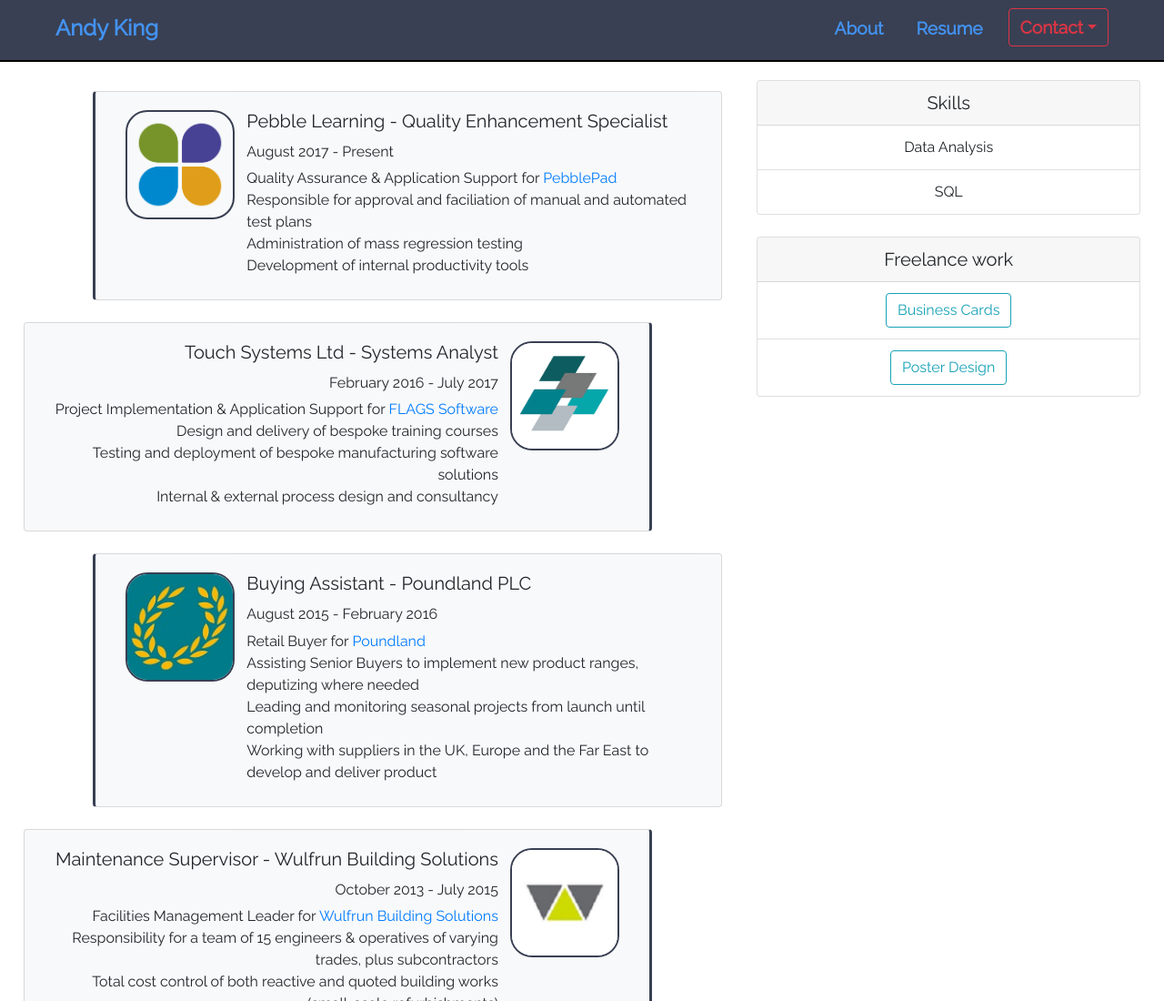
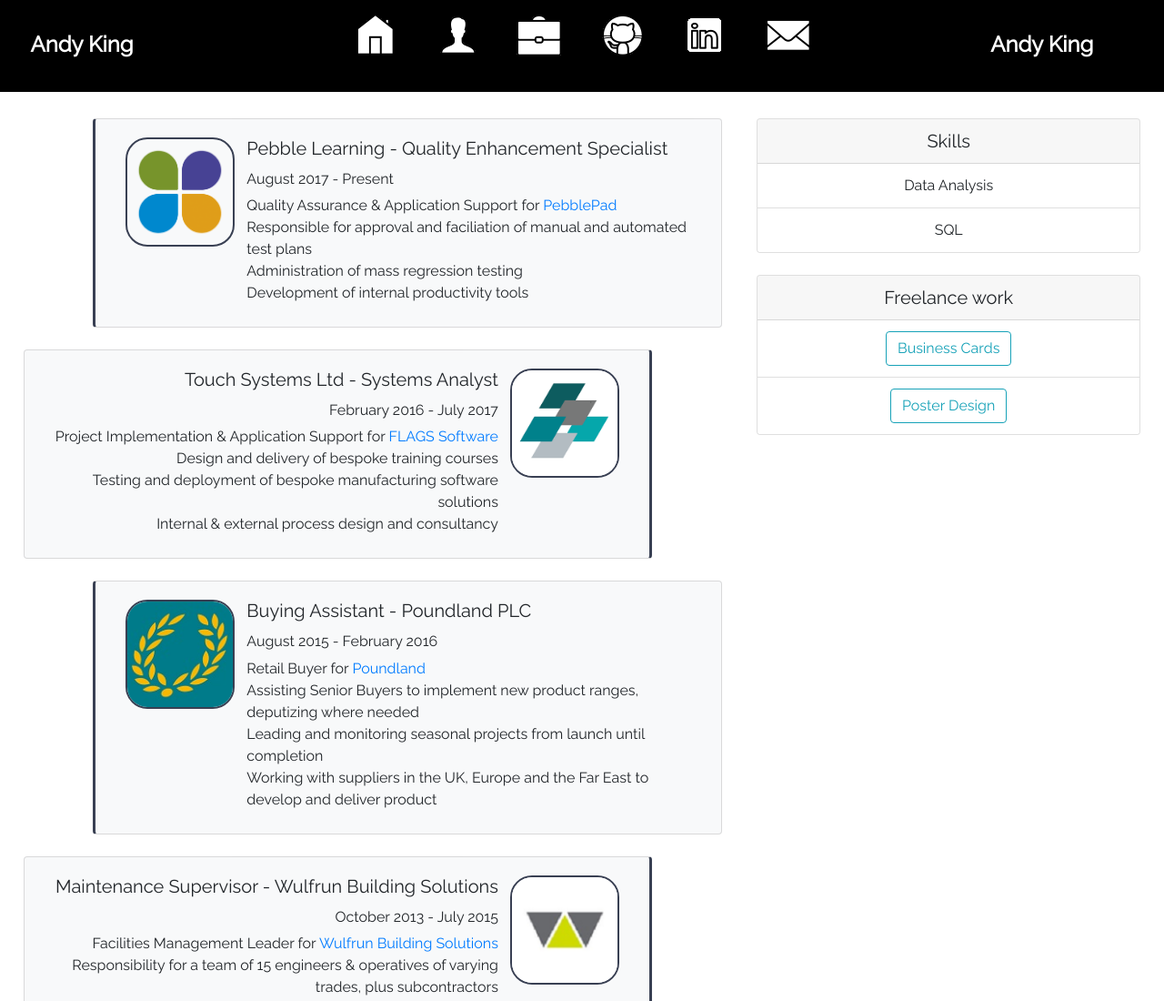
Before and after one commit to andykinguk/Resume, a plain HTML site: page resume.html in a window 1280 px wide. Shown: the top 1100 px of the page at 91% size. Drawn offline with Linux system fonts and the light colour scheme.

Commit message:
icons & behaviours
Todo:
* Left Hand div for Title
* RH Div for "built with x, accessibility, etc"
* Restore page behaviours
* Restore mobile functionality
* Aria tags

```diff
--- /dev/null
+++ b/css/navbar.css
@@ -0,0 +1,166 @@
+.navbar {
+    font-family: 'Raleway', arial, serif;
+    padding: 4px;
+  }
+
+.navbar-brand {
+    color: #ffffff;
+    font-weight: bold;
+    font-size: 1.5em;
+}
+
+.nav-link {
+    font-family: 'Fira Sans', sans-serif;
+    font-size: 15px;
+}
+
+.icon-nav {
+    margin-left: 14px;
+    margin-right: 14px;
+    padding: 4px;
+}
+
+.icon-nav img {
+    background-clip: content-box;
+    background-color: #ffffff;
+    padding: 2px;
+}
+
+.icon-nav span {
+    color: #000000;
+    text-align: center;
+    display: block;
+}
+
+
+.index:hover img {
+    background-color: #dc3545;
+    border-radius: 50%;
+    border:2px solid #dc3545;
+    padding: 0;
+}
+
+.index:hover span {
+    color: #ffffff;
+}
+
+
+.about:hover img {
+    background-color: #fd7e14;
+    border-radius: 50%;
+    border:2px solid #fd7e14;
+    padding: 0;
+}
+
+.about:hover span {
+    color: #ffffff;
+}
+
+
+.resume:hover img {
+    background-color: #ffc107;
+    border-radius: 50%;
+    border:2px solid #ffc107;
+    padding: 0;
+}
+
+.resume:hover span {
+    color: #ffffff;
+}
+
+
+.github:hover img {
+    background-color: #28a745;
+    border-radius: 50%;
+    border:2px solid #28a745;
+    padding: 0;
+}
+
+.github:hover span {
+    color: #ffffff;
+}
+
+
+.trello:hover img {
+    background-color: #17a2b8;
+    border-radius: 50%;
+    border:2px solid #17a2b8;
+    padding: 0;
+}
+
+.trello:hover span {
+    color: #ffffff;
+}
+
+
+.linkedin:hover img {
+    background-color: #007bff;
+    border-radius: 50%;
+    border:2px solid #007bff;
+    padding: 0;
+}
+
+.linkedin:hover span {
+    color: #ffffff;
+}
+
+.email:hover img {
+    background-color: #6f42c1;
+    border-radius: 50%;
+    border:2px solid #6f42c1;
+    padding: 0;
+}
+
+.email:hover span {
+    color: #ffffff;
+}
+
+
+
+.rainbow:hover {
+    /* Chrome, Safari, Opera */
+    -webkit-animation: rainbow 7s infinite;
+
+    /* Internet Explorer */
+    -ms-animation: rainbow 7s infinite;
+
+    /* Standar Syntax */
+    animation: rainbow 7s infinite;
+    }
+
+    /* Chrome, Safari, Opera */
+    @-webkit-keyframes rainbow{
+        0%{color: #dc3545;}
+        14%{color: #fd7e14}
+        28%{color: #ffc107;}
+        42%{color: #28a745;}
+        56%{color: #17a2b8}
+        70%{color: #007bff;}
+        84%{color: #6f42c1;}
+        96%{color: #ffffff;}
+    }
+
+    /* Internet Explorer */
+    @-ms-keyframes rainbow{
+        0%{color: #dc3545;}
+        14%{color: #fd7e14}
+        28%{color: #ffc107;}
+        42%{color: #28a745;}
+        56%{color: #17a2b8}
+        70%{color: #007bff;}
+        84%{color: #6f42c1;}
+        96%{color: #ffffff;}
+    }
+
+
+
+    @keyframes rainbow{
+        0%{color: #dc3545;}
+        14%{color: #fd7e14}
+        28%{color: #ffc107;}
+        42%{color: #28a745;}
+        56%{color: #17a2b8}
+        70%{color: #007bff;}
+        84%{color: #6f42c1;}
+        96%{color: #ffffff;}
+    }
--- a/css/resume-custom.css
+++ b/css/resume-custom.css
@@ -1,3 +1,6 @@
+@import url("navbar.css");
+
+
 :root {
   --blueberry: #4392F1;
   --falured: #8C1C13;
@@ -7,42 +10,28 @@
 }
 
 body {
-  padding-top: 60px;
+  padding-top: 90px;
   font-family: 'Raleway', arial, serif;
 }
 
-.navbar {
-  font-family: 'Raleway', arial, serif;
-}
+
 
 .bg-slate {
   background-color: var(--slategrey);
 }
 
-.navbar-brand {
-  color: var(--blueberry);
-  font-weight: bold;
-  font-size: 1.5em;
-}
-
-.nav-link {
-  color: var(--blueberry);
-  font-weight: bold;
-  font-size: 1.2em;
-}
-
-.navbar .btn {
-  font-weight: bold;
-  font-size: 1.2em;
-}
 
 .bg-dark {
-  background-color: var(--charcoal) !important;
+  background-color: #000000!important;
 }
 
 .hoverline {
     display: inline-block;
     text-decoration: none;
+}
+
+.hoverline img {
+  background-color: #ffffff;
 }
 
 .hoverline::after {
@@ -55,8 +44,10 @@
 
 .hoverline:hover::after {
     width: 100%;
-    background-color: var(--blueberry);
+    background-color: #ffffff;
 }
+
+
 
 .baseline {
   border-bottom:2px solid rgb(0,0,0);padding-bottom:10px;
@@ -134,7 +125,7 @@
 
   .container-portfolio {
     position: absolute;
-    top: 3em;
+    top: 90px;
     left: 65%;
     width: 33%;
     text-align: center;
--- a/navbar.html
+++ b/navbar.html
@@ -1,70 +1,56 @@
-<nav class="navbar navbar-expand-lg bg-dark fixed-top baseline">
+<div class="navbar navbar-dark bg-dark fixed-top">
 
-    <div class="container-fluid">
+    <div class="navbar" style="margin-left: 2%; width: 13%">
+        <a class="navbar-brand hoverline rainbow" href="index.html">Andy King</a>
+    </div>
 
-        <div class="col-sm-auto">
-        </div>
 
-        <div class="d-none d-lg-block" style="text-align: left; width:100%">
-        <a class="navbar-brand hoverline" href="index.html">Andy King</a>
-        </div>
 
-        <div class="d-block d-lg-none" style="display:flex!important; width:100%;">
+        <div class="navbar" style="display:flex;" id="navbarNav">
 
-           <div style="width:20%; margin-left:10px;">
+                <a class="nav-link icon-nav index" href="index.html">
+                    <img src="img/icons8-home-50.png">
+                    <span>Home</span>
+                </a>
 
-                <div class="pos-f-t">
+                <a class="nav-link icon-nav about" href="about.html">
+                    <img src="img/icons8-user-50.png">
+                    <span>About</span>
+                </a>
 
-                    <nav class="navbar navbar-dark">
-                    <button class="navbar-toggler" type="button" data-toggle="dropdown" data-target="#mobile-menu" aria-controls="navbarToggleExternalContent" aria-expanded="false" aria-label="Toggle navigation">
-                    <span class="navbar-toggler-icon"></span>
-                    </button>
-                    </nav>
+                <a class="nav-link icon-nav resume" href="resume.html">
+                    <img src="img/icons8-business-50.png">
+                    <span>Resume</span>
+                </a>
 
-                    <div id="mobile-menu" class="dropdown-menu" style="margin-left:1em; margin-top:1em" aria-labelledby="dropdownMenuButton">
-                    <a class="dropdown-item" href="index.html">Home</a>
-                    <a class="dropdown-item" href="about.html">About</a>
-                    <a class="dropdown-item" href="resume.html">Resume</a>
-                    <a class="dropdown-item" href="https://www.linkedin.com/in/andyking-uk/" target="_blank">LinkedIn</a>
-                    <a class="dropdown-item" href="mailto:andy@andyking.online?Subject=Let%20me%20offer%20you%20a%20job%21" target="_blank">Email</a>
-                    </div>
+                <a class="nav-link icon-nav github" href="https://github.com/andykinguk">
+                    <img src="img/icons8-github-50.png">
+                    <span>GitHub</span>
+                </a>
 
-                </div>
+                <!--<a class="nav-link icon-nav trello" href="https://trello.com/b/ngM9BoeC/andykingonline">
+                    <img src="img/icons8-trello-50.png">
+                    <span>Trello</span>
+                </a>-->
 
-           </div>
+                <a class="nav-link icon-nav linkedin" href="https://www.linkedin.com/in/andyking-uk/">
+                    <img src="img/icons8-linkedin-50.png">
+                    <span>LinkedIn</span>
+                </a>
 
-            <div style="margin-left:auto; margin-right: auto; text-align: center; margin-top: auto;">
-            <a class="d-block d-lg-none navbar-brand hoverline" href="index.html">Andy King</a>
-            </div>
+                <a class="nav-link icon-nav email" href="mailto:andy@andyking.online?Subject=Let%20me%20offer%20you%20a%20job%21">
+                    <img src="img/icons8-secured-letter-50.png">
+                    <span>Email</span>
+                </a>
 
-            <div style="width:20%; margin-right:10px;">
-            </div>
 
         </div>
 
-        <div class="collapse navbar-collapse" id="navbarResponsive">
-
-            <ul class="navbar-nav ml-auto">
-            <a class="nav-link hoverline" href="about.html" style="margin-right:20px">About</a>
-            <a class="nav-link hoverline" href="resume.html" style="margin-right:20px">Resume</a>
-
-            <div class="dropdown">
-                <a class="btn btn-outline-danger dropdown-toggle" href="#" role="button" id="dropdownMenuLink" data-toggle="dropdown" aria-haspopup="true" aria-expanded="false">Contact</a>
-
-                <div class="dropdown-menu dropdown-menu-right" aria-labelledby="dropdownMenuLink">
-                <a class="dropdown-item" href="https://www.linkedin.com/in/andyking-uk/" target="_blank">LinkedIn</a>
-                <a class="dropdown-item" href="mailto:andy@andyking.online?Subject=Let%20me%20offer%20you%20a%20job%21" target="_blank">Email</a>
-                </div>
-
+        <div class="navbar" style="margin-right: 2%; width: 13%">
+                <a class="navbar-brand hoverline rainbow" href="index.html">Andy King</a>
             </div>
 
-            </ul>
 
         </div>
 
-        <div class="col-sm-auto">
-        </div>
-
-    </div>
-
 </nav>
```
Also changed, not shown: index.html (+1 -1 lines), img/icons8-business-50.png (added), img/icons8-github-50.png (added), img/icons8-home-50.png (added), img/icons8-linkedin-50.png (added), img/icons8-secured-letter-50.png (added), img/icons8-trello-50.png (added), img/icons8-user-50.png (added).
